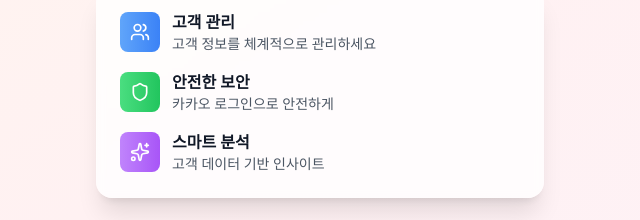
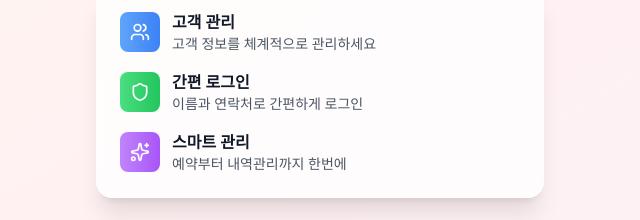
Before and after one commit to chaeyeong222/Re-Member-Frontend, a Next.js app: page / in a window 1280 px wide. Shown: the part 334-554 px from the top of the page, without its empty margins (320-960 px from the left). Built offline with nearby package versions, Linux system fonts and the light colour scheme.

Commit message:
:recycle: 메인페이지 수정

```diff
--- a/app/page.tsx
+++ b/app/page.tsx
@@ -61,8 +61,8 @@ export default function KakaoLoginPage() {
                                 <Shield className="h-5 w-5 text-white" />
                             </div>
                             <div>
-                                <h3 className="font-semibold text-gray-900">안전한 보안</h3>
-                                <p className="text-sm text-gray-600">카카오 로그인으로 안전하게</p>
+                                <h3 className="font-semibold text-gray-900">간편 로그인</h3>
+                                <p className="text-sm text-gray-600">이름과 연락처로 간편하게 로그인</p>
                             </div>
                         </div>
                         <div className="flex items-center gap-3">
@@ -70,8 +70,8 @@ export default function KakaoLoginPage() {
                                 <Sparkles className="h-5 w-5 text-white" />
                             </div>
                             <div>
-                                <h3 className="font-semibold text-gray-900">스마트 분석</h3>
-                                <p className="text-sm text-gray-600">고객 데이터 기반 인사이트</p>
+                                <h3 className="font-semibold text-gray-900">스마트 관리</h3>
+                                <p className="text-sm text-gray-600">예약부터 내역관리까지 한번에</p>
                             </div>
                         </div>
                     </div>
```
